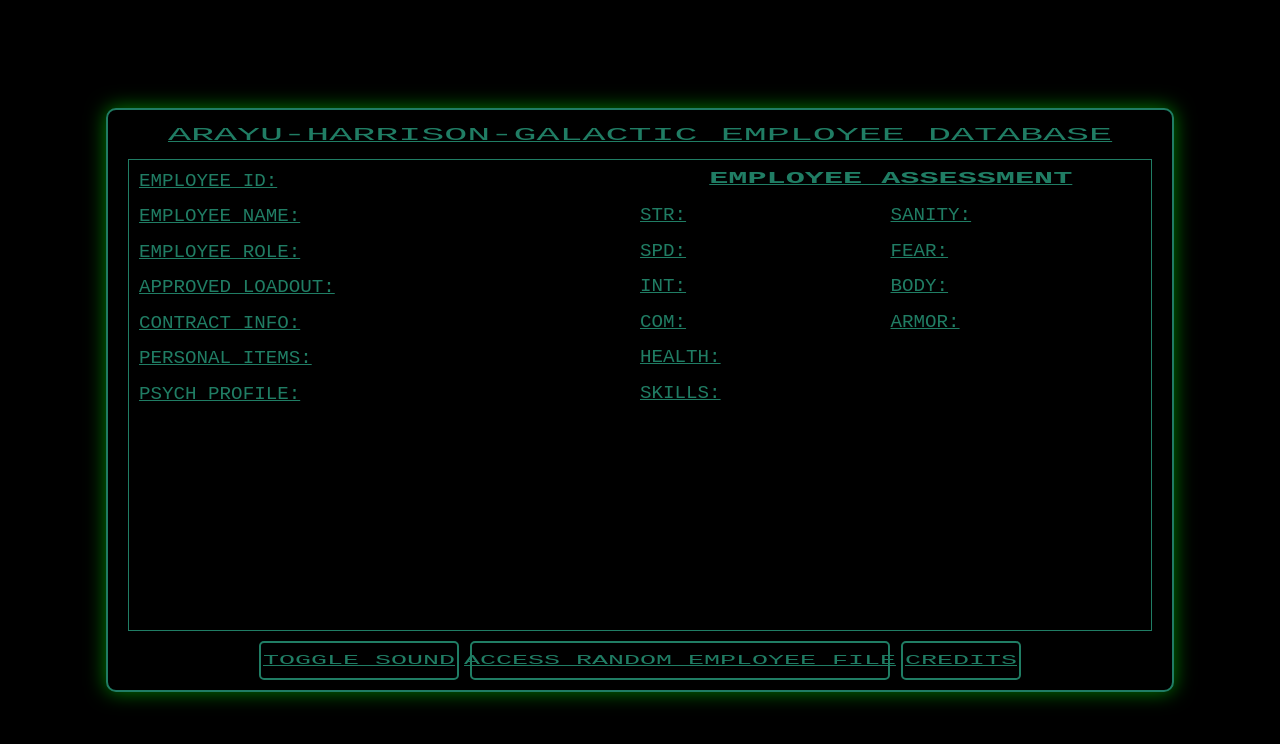
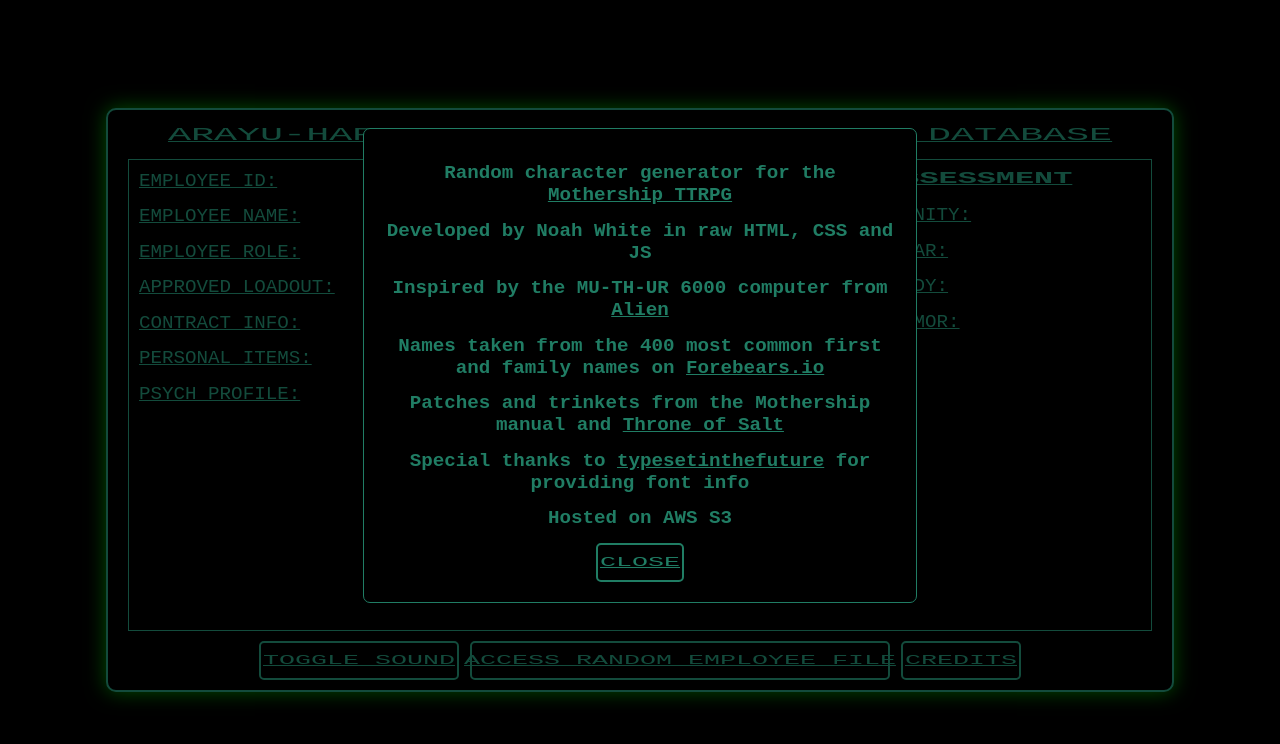
Before and after one commit to NoahWhite1115/MothershipCharGen, a plain HTML site: page index.html in a window 1280 px wide. Both pictures are taken after a click on the button "CREDITS". Drawn offline with Linux system fonts and the light colour scheme; a web font is replaced by a local one.

Commit message:
Adding credits box

```diff
--- a/index.html
+++ b/index.html
@@ -94,6 +94,28 @@
             <span class="stretch">CREDITS</span>
         </button>
     </div>
+
+    <div id="myPopup" class="popup">
+        <div class="popup-content">
+            <p>Random character generator for the <a href="https://www.mothershiprpg.com/">Mothership TTRPG</a></p>
+            <p>Developed by Noah White in raw HTML, CSS and JS</p>
+            <p>Inspired by the MU-TH-UR 6000 computer from <a
+                    href="https://www.youtube.com/watch?v=tRCChOtq9ts">Alien</a></p>
+            <p>Names taken from the 400 most common first and family names on <a
+                    href="https://forebears.io/earth/surnames">Forebears.io</a></p>
+            <p>Patches and trinkets from the Mothership manual and <a
+                    href="https://throneofsalt.blogspot.com/2021/01/happy-12021-heres-100-mothership-patches.html">Throne
+                    of Salt</a></p>
+            <p>Special thanks to <a href="https://typesetinthefuture.com/2014/12/01/alien/">typesetinthefuture</a> for
+                providing font info</p>
+            <p>Hosted on AWS S3</p>
+
+            <button class="glow-button" id="close-button">
+                <span class="stretch">CLOSE</span>
+            </button>
+        </div>
+    </div>
+
     <script src="script.js"></script>
 </body>
 
--- a/script.js
+++ b/script.js
@@ -1,6 +1,14 @@
 const FAST = 20;
 const MEDIUM = 50;
 const SLOW = 100;
+
+document.getElementById("credits-button").addEventListener("click", function () {
+    document.getElementById("myPopup").classList.add("show");
+});
+
+document.getElementById("close-button").addEventListener("click", function () {
+    document.getElementById("myPopup").classList.remove("show");
+});
 
 document.getElementById("new-employee-button").addEventListener("click", function () {
     const charClassNumber = rollDie(4)
--- a/styles.css
+++ b/styles.css
@@ -144,6 +144,10 @@ ul {
     padding: 10px 30px;
 }
 
+#close-button {
+    padding: 10px 22px;
+}
+
 #sound-button {
     padding: 10px 50px;
 }
@@ -157,3 +161,43 @@ p {
 #personal {
     margin-bottom: 0.7em;
 }
+
+.popup {
+    position: fixed;
+    z-index: 1;
+    left: 0;
+    top: 0;
+    width: 100%;
+    height: 100%;
+    overflow: auto;
+    background-color: rgba(0, 0, 0, 0.4);
+    display: none;
+}
+
+.popup-content {
+    background-color: rgb(0, 0, 0);
+    margin: 10% auto;
+    padding: 20px;
+    border: 1px solid #207D64;
+    color: #207D64;
+    border-radius: 7px;
+    width: 40%;
+    font-weight: bolder;
+}
+
+.popup-content button {
+    display: block;
+    margin: 0 auto;
+}
+
+.show {
+    display: block;
+}
+
+a:visited {
+    color: #207D64;
+}
+
+a {
+    color: #207D64;
+}
```
